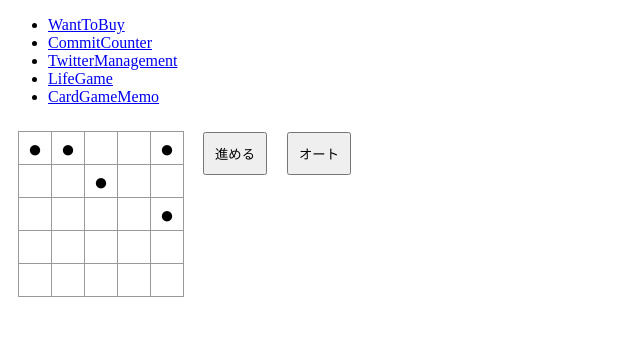
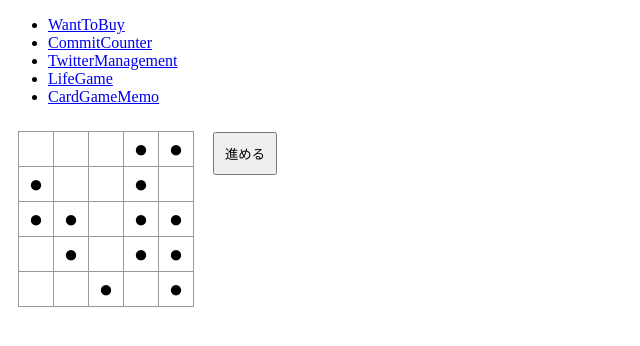
Before and after one commit to SparrowDev514/react-ts-project, a React (Vite) app: page /lifeGame in a window 1280 px wide. Shown: the top 346 px of the page, without its empty margins (0-640 px from the left). Built offline with nearby package versions, Linux system fonts and the light colour scheme.

Commit message:
描き直し

```diff
--- a/src/pages/LifeGame.tsx
+++ b/src/pages/LifeGame.tsx
@@ -1,193 +1,235 @@
 // import
-import React from "react";
+import React, { cloneElement, useState } from "react";
 
-interface BoardProps {
-  step: number;
-  rowsNum: number;
-  lifeGameState: string[][];
-  nextLifeGameState: string[][];
+interface CellProps {
+  column: number;
+  line: number;
+  isSurvive: boolean;
+  isLive: boolean;
+}
+interface locationProps {
+  column: number;
+  line: number;
 }
 
-interface NextStep {
-  nextStep: React.MouseEventHandler<HTMLButtonElement> | undefined;
+const LifeGame = () => {
+  const [columnLineNum, setColumnLineNum] = useState<number>(5);
+  const [generation, setGeneration] = useState<number>(1);
+  const [board, setBoard] = useState<CellProps[][]>(initializeBoard);
+
+  // 初期状態を定義する
+  function initializeBoard() {
+    const initialRate = 0.5;
+    const cellBoard: CellProps[][] = [];
+    for (let i = 0; i < columnLineNum; i++) {
+      const cellColumn: CellProps[] = [];
+      for (let j = 0; j < columnLineNum; j++) {
+        const cell: CellProps = {
+          column: 0,
+          line: 0,
+          isSurvive: false,
+          isLive: true,
+        };
+        cell["isLive"] = Math.random() > initialRate ? false : true;
+        cell["column"] = i;
+        cell["line"] = j;
+        cellColumn.push(cell);
+      }
+      cellBoard.push(cellColumn);
+    }
+    return cellBoard;
   }
 
-interface AutoStep {
-  autoStep: React.MouseEventHandler<HTMLButtonElement> | undefined;
+  // isSueviveフラグを更新する
+  const setIsSurvive = () => {
+    board.map((column) => {
+      column.map((cell) => {
+        const aroundCells: CellProps[] = getAroundCells(cell);
+        const liveCells: CellProps[] = aroundCells.filter((liveCell) => {
+          return liveCell["isLive"];
+        });
+        if (liveCells.length == 3 && !cell["isLive"]) {
+          // 死んでいるセルに隣接する生きたセルがちょうど3つあれば、次の世代が誕生する。
+          board[cell["column"]][cell["line"]]["isSurvive"] = true;
+        } else if (
+          (liveCells.length == 2 || liveCells.length == 3) &&
+          cell["isLive"]
+        ) {
+          // 生きているセルに隣接する生きたセルが2つか3つならば、次の世代でも生存する。
+          board[cell["column"]][cell["line"]]["isSurvive"] = true;
+        } else if (liveCells.length <= 1 && cell["isLive"]) {
+          // 生きているセルに隣接する生きたセルが1つ以下ならば、過疎により死滅する。
+          board[cell["column"]][cell["line"]]["isSurvive"] = false;
+        } else if (liveCells.length >= 4 && cell["isLive"]) {
+          // 生きているセルに隣接する生きたセルが4つ以上ならば、過密により死滅する。
+          board[cell["column"]][cell["line"]]["isSurvive"] = false;
         }
+      });
+    });
 
-const returnState = (i: number, j: number, props: BoardProps) => {
-  if (props.step == 0) {
-    return props.lifeGameState[i][j];
+    console.log(board);
+  };
+
+  // cellの周囲のcellの情報を得る
+  const getAroundCells = (cell: CellProps) => {
+    const upperLeftCell: CellProps =
+      board[
+        getAroundLocation(cell["column"], cell["line"], "upperLeft")["column"]
+      ][getAroundLocation(cell["column"], cell["line"], "upperLeft")["line"]];
+
+    const upperCell: CellProps =
+      board[getAroundLocation(cell["column"], cell["line"], "upper")["column"]][
+        getAroundLocation(cell["column"], cell["line"], "upper")["line"]
+      ];
+
+    const upperRightCell: CellProps =
+      board[
+        getAroundLocation(cell["column"], cell["line"], "upperRight")["column"]
+      ][getAroundLocation(cell["column"], cell["line"], "upperRight")["line"]];
+
+    const leftCell: CellProps =
+      board[getAroundLocation(cell["column"], cell["line"], "left")["column"]][
+        getAroundLocation(cell["column"], cell["line"], "left")["line"]
+      ];
+
+    const rightCell: CellProps =
+      board[getAroundLocation(cell["column"], cell["line"], "right")["column"]][
+        getAroundLocation(cell["column"], cell["line"], "right")["line"]
+      ];
+
+    const lowerLeftCell: CellProps =
+      board[
+        getAroundLocation(cell["column"], cell["line"], "lowerLeft")["column"]
+      ][getAroundLocation(cell["column"], cell["line"], "lowerLeft")["line"]];
+
+    const lowerCell: CellProps =
+      board[getAroundLocation(cell["column"], cell["line"], "lower")["column"]][
+        getAroundLocation(cell["column"], cell["line"], "lower")["line"]
+      ];
+
+    const lowerRightCell: CellProps =
+      board[
+        getAroundLocation(cell["column"], cell["line"], "lowerRight")["column"]
+      ][getAroundLocation(cell["column"], cell["line"], "lowerRight")["line"]];
+
+    const aroundCells: CellProps[] = [
+      upperLeftCell,
+      upperCell,
+      upperRightCell,
+      leftCell,
+      rightCell,
+      lowerLeftCell,
+      lowerCell,
+      lowerRightCell,
+    ];
+    return aroundCells;
+  };
+
+  // 近傍のセルの位置情報を返す関数
+  const getAroundLocation = (
+    column: number,
+    line: number,
+    direction: string
+  ) => {
+    const location: locationProps = {
+      column: 0,
+      line: 0,
+    };
+    switch (direction) {
+      case "upperLeft":
+        location["column"] = correctLocation(column - 1);
+        location["line"] = correctLocation(line - 1);
+        break;
+      case "upper":
+        location["column"] = correctLocation(column - 1);
+        location["line"] = correctLocation(line);
+        break;
+      case "upperRight":
+        location["column"] = correctLocation(column - 1);
+        location["line"] = correctLocation(line + 1);
+        break;
+      case "left":
+        location["column"] = correctLocation(column);
+        location["line"] = correctLocation(line - 1);
+        break;
+      case "right":
+        location["column"] = correctLocation(column);
+        location["line"] = correctLocation(line + 1);
+        break;
+      case "lowerLeft":
+        location["column"] = correctLocation(column + 1);
+        location["line"] = correctLocation(line - 1);
+        break;
+      case "lower":
+        location["column"] = correctLocation(column + 1);
+        location["line"] = correctLocation(line);
+        break;
+      case "lowerRight":
+        location["column"] = correctLocation(column + 1);
+        location["line"] = correctLocation(line + 1);
+        break;
+    }
+    return location;
+  };
+
+  // はみ出した位置を補正してくれる関数
+  const correctLocation = (locNum: number) => {
+    if (locNum < 0) {
+      return columnLineNum - 1;
+    } else if (locNum >= columnLineNum) {
+      return 0;
     } else {
-    //１世代以降の処理
-    // 八近傍の状況
-    const upperLeft = i == 0 || j == 0 ? "" : props.lifeGameState[i - 1][j - 1];
-    const upper = i == 0 ? "" : props.lifeGameState[i - 1][j];
-    const upperRight =
-      i == 0 || j == props.rowsNum - 1 ? "" : props.lifeGameState[i - 1][j + 1];
-    const left = j == 0 ? "" : props.lifeGameState[i][j - 1];
-    const right = j == props.rowsNum - 1 ? "" : props.lifeGameState[i][j + 1];
-    const lowerLeft =
-      i == props.rowsNum - 1 || j == 0 ? "" : props.lifeGameState[i + 1][j - 1];
-    const lower = i == props.rowsNum - 1 ? "" : props.lifeGameState[i + 1][j];
-    const lowerRight =
-      i == props.rowsNum - 1 || j == props.rowsNum - 1
-        ? ""
-        : props.lifeGameState[i + 1][j + 1];
-    // 八近傍の状況をまとめた配列
-    const neighborhoods = [
-      upperLeft,
-      upper,
-      upperRight,
-      left,
-      right,
-      lowerLeft,
-      lower,
-      lowerRight,
-    ];
-    const liveCellNum: number = neighborhoods.filter(
-      (neighborhood) => neighborhood == "●"
-    ).length;
-
-    if (props.lifeGameState[i][j] == "" && liveCellNum == 3) {
-      props.nextLifeGameState[i][j] = "●";
-      return "●";
-    } else if (props.lifeGameState[i][j] == "●") {
-      if (liveCellNum == 2 || liveCellNum == 3) {
-        props.nextLifeGameState[i][j] = "●";
-        return "●";
-      }
-      if (liveCellNum <= 1 || liveCellNum >= 4) {
-        props.nextLifeGameState[i][j] = "";
-        return "";
-      }
-    } else {
-      return props.nextLifeGameState[i][j];
-    }
+      return locNum;
     }
   };
-
-const createLifeGameBoard = (props: BoardProps) => {
-  // forで回すとき都度都度配列初期化する
-  const row = [];
-  for (let i = 0; i < props.rowsNum; i++) {
-    // forで回すとき都度都度配列初期化する
+  // ボードのHTMLを返す
+  const returnBoard = () => {
+    const column = [];
+    for (let i = 0; i < columnLineNum; i++) {
       const square = [];
-    for (let j = 0; j < props.rowsNum; j++) {
+      for (let j = 0; j < columnLineNum; j++) {
         square.push(
-        <button className="Square" key={j}>
-          {returnState(i, j, props)}
-        </button>
+          <div className="Square" key={j}>
+            {board[i][j]["isLive"] ? "●" : ""}
+          </div>
         );
       }
-    row.push(
-      <div className="SquareRow" key={i}>
+      column.push(
+        <div className="SquareColumn" key={i}>
           {square}
         </div>
       );
     }
-  if (props.step != 0) {
-    Object.assign(props.lifeGameState, props.nextLifeGameState);
-  }
-  return row;
+    setIsSurvive();
+    return column;
   };
 
-// コンポーネント
-const CreateLifeGameBoard = (props: BoardProps) => {
+  //世代を一つ進める
+  const nextStep = () => {
+    setGeneration(generation + 1);
+    console.log(generation);
+  };
+
+  //コンポーネント
+  const CreateLifeGameBoard = () => {
     return (
       <div className="lifeGameBoard" style={lifeGameBoardStyle}>
-      {createLifeGameBoard(props)}
+        {returnBoard()}
       </div>
     );
   };
 
-const NextStepButton = (props: NextStep) => {
+  const NextStepButton = () => {
     return (
       <button
         className="nextStepButton"
         style={nextStepButtonStyle}
-      onClick={props.nextStep}
+        onClick={nextStep}
       >
         進める
       </button>
     );
   };
-
-const AutoStepButton = (props: AutoStep) => {
-  return (
-    <button
-      className="autoStepButton"
-      style={autoStepButtonStyle}
-      onClick={props.autoStep}
-    >
-      オート
-    </button>
-  );
-};
-
-export default class LifeGame extends React.Component<object, BoardProps> {
-  constructor(props: object) {
-    super(props);
-    this.state = {
-      step: 0,
-      rowsNum: 5,
-      lifeGameState: [],
-      nextLifeGameState: [],
-    };
-  }
-
-  NextStep = () => {
-    const step = this.state.step + 1;
-    this.setState({ step: step });
-  };
-
-  AutoStep = () => {
-    for (let i = 1; i < 20000; i++) {
-      setTimeout(this.NextStep);
-    }
-  };
-
-  render() {
-    // // ロジック
-    const initialRate = 0.3;
-
-    for (let i = 0; i < this.state.rowsNum; i++) {
-      const initialRow: string[] = [];
-      for (let j = 0; j < this.state.rowsNum; j++) {
-        if (Math.random() > initialRate) {
-          initialRow.push("");
-        } else {
-          initialRow.push("●");
-        }
-      }
-      this.state.lifeGameState.push(initialRow);
-    }
-
-    for (let i = 0; i < this.state.rowsNum; i++) {
-      const initialRow: string[] = [];
-      for (let j = 0; j < this.state.rowsNum; j++) {
-        initialRow.push("");
-      }
-      this.state.nextLifeGameState.push(initialRow);
-    }
-
-    return (
-      <div className="lifeGame" style={lifeGameStyle}>
-        <CreateLifeGameBoard
-          step={this.state.step}
-          rowsNum={this.state.rowsNum}
-          lifeGameState={this.state.lifeGameState}
-          nextLifeGameState={this.state.nextLifeGameState}
-        />
-        <div>
-          <NextStepButton nextStep={this.NextStep} />
-          <AutoStepButton autoStep={this.AutoStep} />
-        </div>
-      </div>
-    );
-  }
-}
 
   // CSS
   const lifeGameStyle = {
@@ -196,14 +238,20 @@ const lifeGameStyle = {
   const lifeGameBoardStyle = {
     padding: "10px",
   };
-const stepNumStyle = {
-  padding: "10px",
-};
   const nextStepButtonStyle = {
     padding: "10px",
     margin: "10px",
   };
-const autoStepButtonStyle = {
-  padding: "10px",
-  margin: "10px",
+
+  return (
+    <div className="lifeGame" style={lifeGameStyle}>
+      <CreateLifeGameBoard />
+      <div>
+        <NextStepButton />
+        {/* <AutoStepButton /> */}
+      </div>
+    </div>
+  );
 };
+
+export default LifeGame;
```
Also changed, not shown: 1 other file (tests, documents, lock files or other folders). Lines whose indentation alone changed are shown as unchanged.
